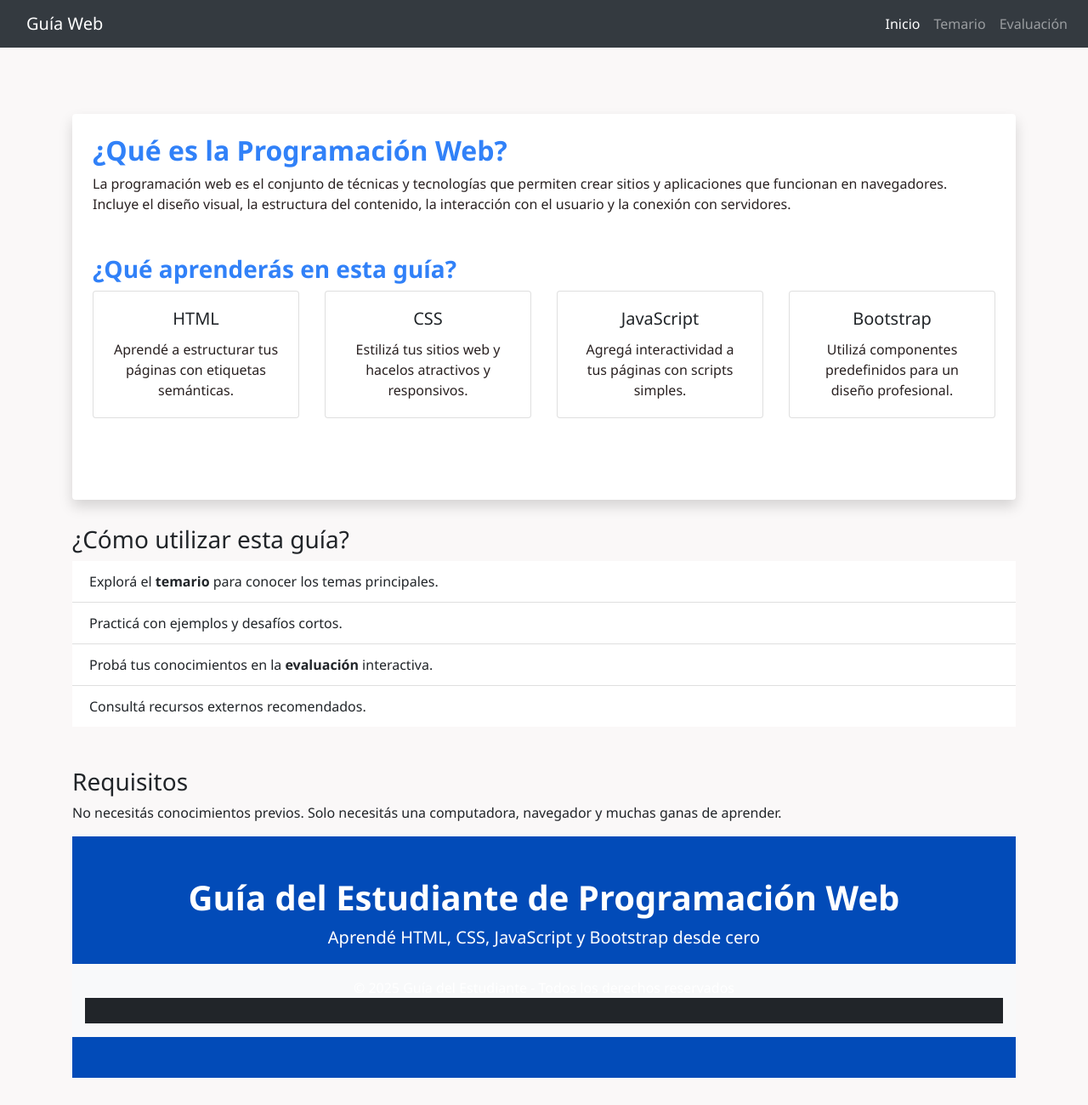
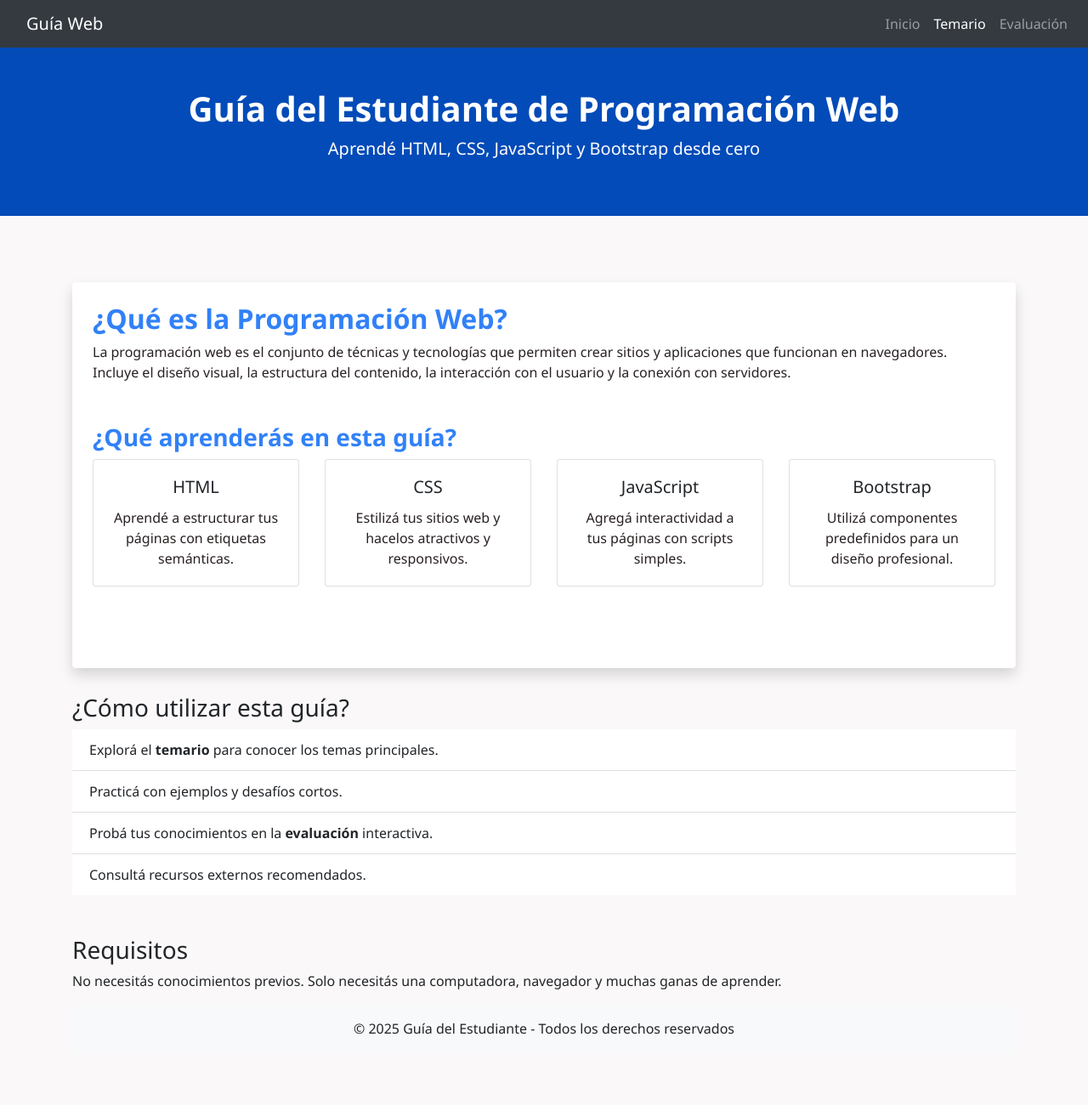
Before and after one commit to Stella40k/primer-parcial-Bernard-Stella, a plain HTML site: page index.html in a window 1280 px wide. Shown: the whole page at 85% size. Drawn offline with nearby package versions, Linux system fonts and the light colour scheme.

Commit message:
correccion del cierre del section mb-5 y el fother

```diff
--- a/assets/css/index.css
+++ b/assets/css/index.css
@@ -36,6 +36,12 @@ article p {
   font-size: 1rem;
 }
 
+.btn {
+  border-radius: 20px;
+  padding: 10px 25px;
+  font-weight: bold;
+}
+
 /* ==== Footer ==== */
 footer {
   background-color: #212529;
--- a/index.html
+++ b/index.html
@@ -6,26 +6,33 @@
   <title>Guía del Estudiante - Inicio</title>
   <link href="https://cdn.jsdelivr.net/npm/bootstrap@4.6.2/dist/css/bootstrap.min.css" rel="stylesheet">
   <link href="assets/css/index.css" rel="stylesheet">
+
 </head>
 
 <body class="d-flex flex-column min-vh-100">
 
-  <nav class="navbar navbar-expand-lg navbar-dark bg-dark">
+  <navbar class="navbar navbar-expand-lg navbar-dark bg-dark">
    <div class="container">
       <a class="navbar-brand" href="#">Guía Web</a>
       <button class="navbar-toggler" type="button" data-bs-toggle="collapse" data-bs-target="#navbarNav">
         <span class="navbar-toggler-icon"></span>
       </button>
    </div>
-
-   <div class="collapse navbar-collapse" id="navbarNav">
+   <div class="collapse navbar-collapse" id="navbar">
         <ul class="navbar-nav ms-auto">
-       <li class="nav-item"><a class="nav-link active" href="index.html">Inicio</a></li>
-       <li class="nav-item"><a class="nav-link" href="temario.html">Temario</a></li>
+          <li class="nav-item"><a class="nav-link" href="index.html">Inicio</a></li>
+          <li class="nav-item"><a class="nav-link active" href="temario.html">Temario</a></li>
           <li class="nav-item"><a class="nav-link" href="evaluacion.html">Evaluación</a></li>
         </ul>
    </div>
- </nav>
+  </navbar>
+
+  <header class="text-white text-center py-5">
+    <div class="container">
+     <h1 class="display-5">Guía del Estudiante de Programación Web</h1>
+     <p class="lead">Aprendé HTML, CSS, JavaScript y Bootstrap desde cero</p>
+    </div>
+  </header>
 
 
   <main class="container my-5">
@@ -85,24 +92,18 @@
        <li class="list-group-item">Consultá recursos externos recomendados.</li>
      </ul>
    </section>
+  </main>
 
-  <seccion>
+  <section>
     <h3>Requisitos</h3>
     <p>No necesitás conocimientos previos. Solo necesitás una computadora, navegador y muchas ganas de aprender.</p>
   </section>
 
-  <header class="text-white text-center py-5">
-    <div class="container">
-      <h1 class="display-5">Guía del Estudiante de Programación Web</h1>
-      <p class="lead">Aprendé HTML, CSS, JavaScript y Bootstrap desde cero</p>
-    </div>
-  </headr>
+
 
   <footer class="bg-light text-center py-3 mt-auto">
-    <div class="container">
    <p class="mb-0">&copy; 2025 Guía del Estudiante - Todos los derechos reservados</p>
-      <footer>
-   </div>
+  </footer>
 
   <script src="https://cdn.jsdelivr.net/npm/bootstrap@5.3.6/dist/js/bootstrap.bundle.min.js"></script>
 </body>
```
Lines whose indentation alone changed are shown as unchanged.
